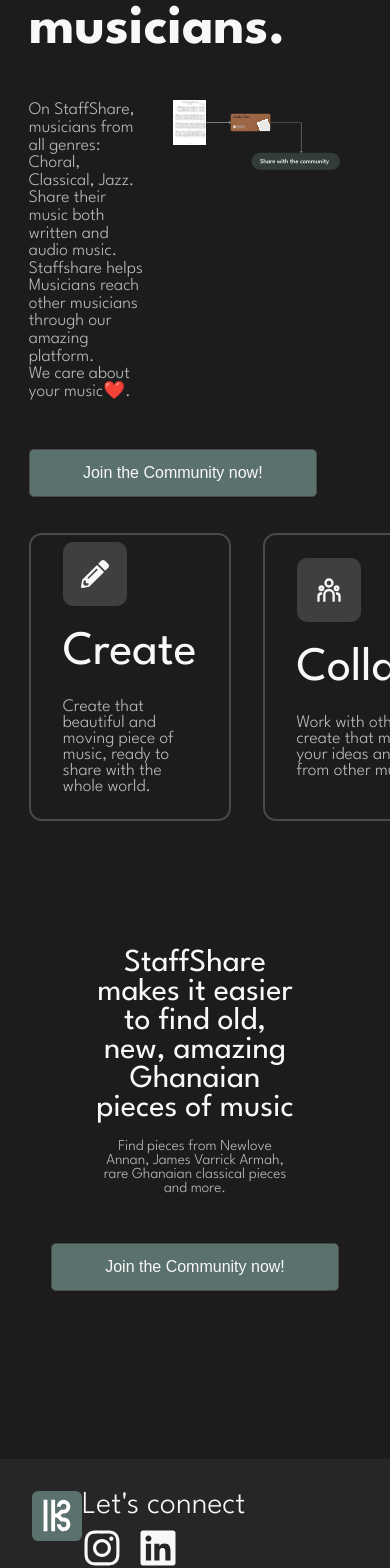
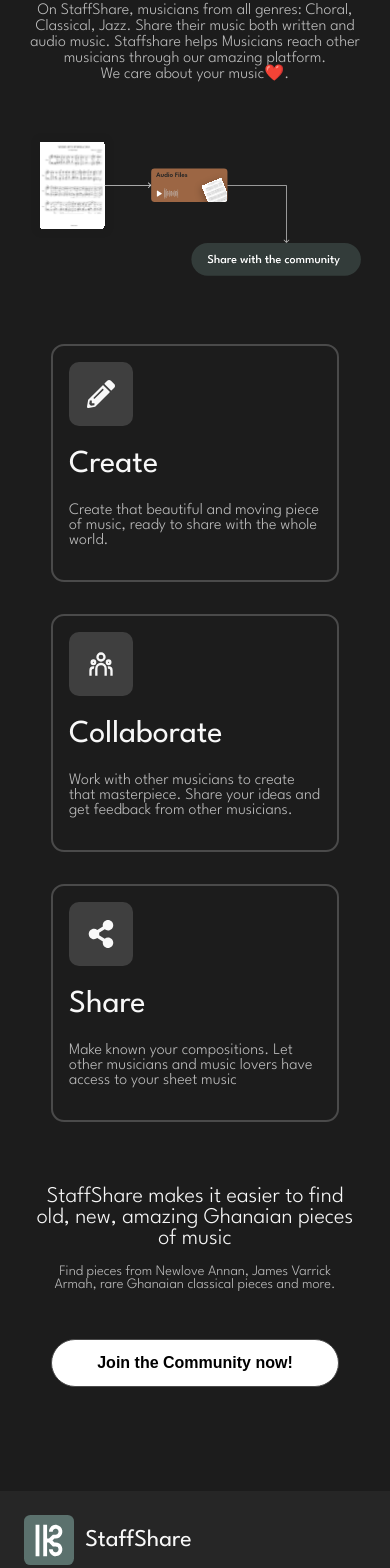
Before and after one commit to kbamponsem/staffshare-redesign, a Next.js app: page / in a window 390 px wide. Shown: the part 359-1927 px from the top of the page. Built offline with nearby package versions, Linux system fonts and the light colour scheme.

Commit message:
[Design] designed the mobile view for homepage

```diff
--- a/pages/__components/button.tsx
+++ b/pages/__components/button.tsx
@@ -4,29 +4,33 @@
 import { SiMusescore } from "react-icons/si";
 import { signIn } from "next-auth/react";
 import { useRouter } from "next/router";
+import { VscLoading } from "react-icons/vsc";
 
 type ButtonProps = {
   children: React.ReactNode | string;
   onClick?: () => void;
   bgColor?: string;
   className?: string;
+  loading?: boolean;
+  inactive?: boolean;
 };
 export default function Button({
   children,
   onClick,
   bgColor,
   className,
+  loading = false,
 }: ButtonProps) {
   return (
     <button
       onClick={(e) => {
         e.preventDefault();
-        if (onClick) onClick();
+        if (onClick && !loading) onClick();
       }}
       className={`${styles.button} ${className}`}
       style={{ backgroundColor: bgColor }}
     >
-      {children}
+      {loading ? <VscLoading className={styles.spinner} /> : children}
     </button>
   );
 }
--- a/pages/__components/header.tsx
+++ b/pages/__components/header.tsx
@@ -5,7 +5,7 @@
   return (
     <>
       <header className={styles.header}>
-        <Logo />
+        <Logo mobileShowText={false} />
         <Links />
       </header>
     </>
--- a/pages/__components/logo.tsx
+++ b/pages/__components/logo.tsx
@@ -5,12 +5,17 @@
 type LogoProps = {
   size?: number;
   className?: string;
+  mobileShowText?: boolean;
 };
 
-export default function Logo({ size = 50, className }: LogoProps) {
+export default function Logo({
+  size = 50,
+  className,
+  mobileShowText = true,
+}: LogoProps) {
   return (
-    <div>
-      <div className={`${styles.logo} ${className}`}>
+    <div className={className}>
+      <div className={`${styles.logo}`}>
         <Image
           width={size}
           className={styles.icon}
@@ -18,7 +23,9 @@
           src={AltoLogo}
           alt="AltoLogo"
         />
-        <p className={styles.text}>StaffShare</p>
+        <p className={`${styles.text}  ${mobileShowText ? "" : "mobile__deactivate"}`}>
+          StaffShare
+        </p>
       </div>
     </div>
   );
--- a/pages/index.tsx
+++ b/pages/index.tsx
@@ -88,11 +88,11 @@
   );
 };
 
-const JoinTheCommunity = () => {
+const JoinTheCommunity = ({ className }: { className?: string }) => {
   const router = useRouter();
   return (
     <Button
-      className={styles.heroButton}
+      className={`${styles.heroButton} ${className}`}
       bgColor="#5B716D"
       onClick={() => {
         router.push("/register");
@@ -122,11 +122,12 @@
 
 type ConnectionProps = {
   icon: IconType;
+  className?: string;
 };
-const Connection = ({ icon }: ConnectionProps) => {
+const Connection = ({ icon, className }: ConnectionProps) => {
   return (
     <>
-      <div className={styles.connection}>{icon({size: 40})}</div>
+      <div className={styles.connection}>{icon({ size: 40, className })}</div>
     </>
   );
 };
@@ -135,7 +136,7 @@
   return (
     <>
       <footer className={styles.footer}>
-        <Logo className={styles.logo} />
+        <Logo className={styles.logoWrapper} />
         <div className={styles.connectionSection}>
           <div>
             <h3>Let's connect</h3>
@@ -169,8 +170,10 @@
               <br />
               We care about your music❤️.️
             </p>
-
-            <JoinTheCommunity />
+            <div className={styles.mobileImage}>
+              <Image src={HeroImage} alt="Hero" className={styles.heroImage} />
+            </div>
+            <JoinTheCommunity className={styles.mainHero} />
           </div>
           <div className={styles.imageWrapper}>
             <Image src={HeroImage} alt="Hero" className={styles.heroImage} />
--- a/styles/Commons.module.css
+++ b/styles/Commons.module.css
@@ -124,8 +124,8 @@
 
 .prompt {
   color: var(--primary-foreground);
-  font-size: 0.8rem;
-  font-weight: 200;
+  font-size: 0.9rem;
+  font-weight: 500;
   margin-top: 1.5rem;
   display: flex;
   align-self: center;
@@ -161,9 +161,13 @@
   .logo .icon {
     margin-right: 0;
   }
-
+  .logo .text.deactivate {
+    display: none;
+  }
   .logo .text {
-    display: none;
+    font-size: 1.5rem;
+    font-weight: 400;
+    margin-left: 0.7rem;
   }
 
   .prompt {
--- a/styles/FormContainer.module.css
+++ b/styles/FormContainer.module.css
@@ -17,7 +17,7 @@
 
 .subtitle {
   font-size: 0.95rem;
-  font-weight: 200;
+  font-weight: 300;
   color: var(--secondary-foreground);
 }
 
--- a/styles/Home.module.css
+++ b/styles/Home.module.css
@@ -32,7 +32,6 @@
 .bigBody {
   display: grid;
   grid-template-columns: 35% auto;
-  /* grid-gap: 2rem; */
   height: 95vh;
 }
 
@@ -49,7 +48,7 @@
 
 .hero p {
   font-size: 1.1rem;
-  line-height: 1.1rem;
+  line-height: 1.2rem;
   font-weight: 300;
   margin-bottom: 3rem;
   color: var(--secondary-foreground);
@@ -62,6 +61,7 @@
   width: 18rem;
   border-radius: 0.3rem;
   font-size: 1rem;
+  font-weight: 700;
 }
 
 .imageWrapper {
@@ -85,12 +85,10 @@
 
 .info {
   width: 20rem;
-  height: 18rem;
   display: flex;
   flex-direction: column;
   justify-content: center;
-  padding: 0 2rem;
-  margin-right: 2rem;
+  padding: 2rem;
   border: 2px solid var(--form-border-color);
   border-radius: 13px;
 }
@@ -153,12 +151,6 @@
   padding: 2rem 2rem;
 }
 
-.footer .logo {
-  display: flex;
-  justify-content: center;
-  align-items: center;
-}
-
 .connectionSection {
   display: grid;
   grid-template-rows: 90% 10%;
@@ -177,6 +169,10 @@
   justify-content: space-between;
 }
 
+.mobileImage {
+  display: none;
+}
+
 .banner {
   color: var(--secondary-foreground);
   font-size: 0.9rem;
@@ -184,9 +180,125 @@
 @media screen and (max-width: 700px) {
   .main {
     padding: 2.5rem 1.8rem;
+    display: flex;
   }
 
-  .header .links {
+  .imageWrapper {
     display: none;
   }
+
+  .mobileImage {
+    display: block;
+    width: 100%;
+    height: 100%;
+    margin-top: 3rem;
+  }
+
+  .mobileImage .heroImage {
+    width: 100%;
+    height: 100%;
+  }
+
+  .bigBody {
+    display: flex;
+    flex-direction: column;
+    justify-content: center;
+    align-items: center;
+    height: 100%;
+    margin-bottom: 4rem;
+  }
+  .hero {
+    margin-top: 3rem;
+  }
+
+  .hero h1 {
+    font-size: 2.2rem;
+    line-height: 2rem;
+    font-weight: 600;
+    margin-top: 6rem;
+    margin-bottom: 2rem;
+    text-align: center;
+  }
+
+  .hero p {
+    font-size: 1rem;
+    line-height: 1rem;
+    font-weight: 300;
+    margin-bottom: 1rem;
+    color: var(--secondary-foreground);
+    text-align: center;
+  }
+
+  .heroButton,
+  .mainHero {
+    background-color: #fff !important;
+    color: black !important;
+    border-radius: 2rem !important;
+    margin-right: 0rem !important;
+    padding: 0 !important;
+  }
+
+  .mainHero {
+    display: none !important;
+    margin-top: 4rem !important;
+  }
+
+  .info {
+    width: 18rem;
+    /* height: 16rem; */
+    margin-right: 0;
+    padding: 1rem 1rem;
+  }
+  .info .infoTitle {
+    font-size: 2rem;
+  }
+  .info .infoDescription {
+    font-size: 1rem;
+  }
+  .info:not(:last-child) {
+    margin-bottom: 2rem;
+  }
+  .infoSection {
+    flex-direction: column;
+    align-items: center;
+    justify-content: center;
+  }
+
+  .annoncement {
+    margin: 4rem 0;
+  }
+
+  .annoncement h3 {
+    font-size: 1.4rem;
+    font-weight: 300;
+    margin-bottom: 1rem;
+    width: 100%;
+    text-align: center;
+  }
+
+  .annoncement p {
+    font-size: 0.9rem;
+    font-weight: 300;
+    color: var(--secondary-foreground);
+    margin-bottom: 2rem;
+    width: 90%;
+    text-align: center;
+  }
+
+  .footer {
+    flex-direction: column;
+    padding: 1.5rem;
+  }
+
+  .connectionSection .logoWrapper {
+    justify-self: center;
+  }
+
+  .connectionSection h3 {
+    display: none;
+  }
+
+  .logoWrapper {
+    align-self: flex-start;
+  }
 }
--- a/styles/globals.css
+++ b/styles/globals.css
@@ -37,3 +37,9 @@
   color: inherit;
   text-decoration: none;
 }
+
+@media screen and (max-width: 700px) {
+  .mobile__deactivate {
+    display: none;
+  }
+}
```
Also changed, not shown: pages/__shared/services.ts (+7 -0 lines), pages/login.tsx (+7 -5 lines).
